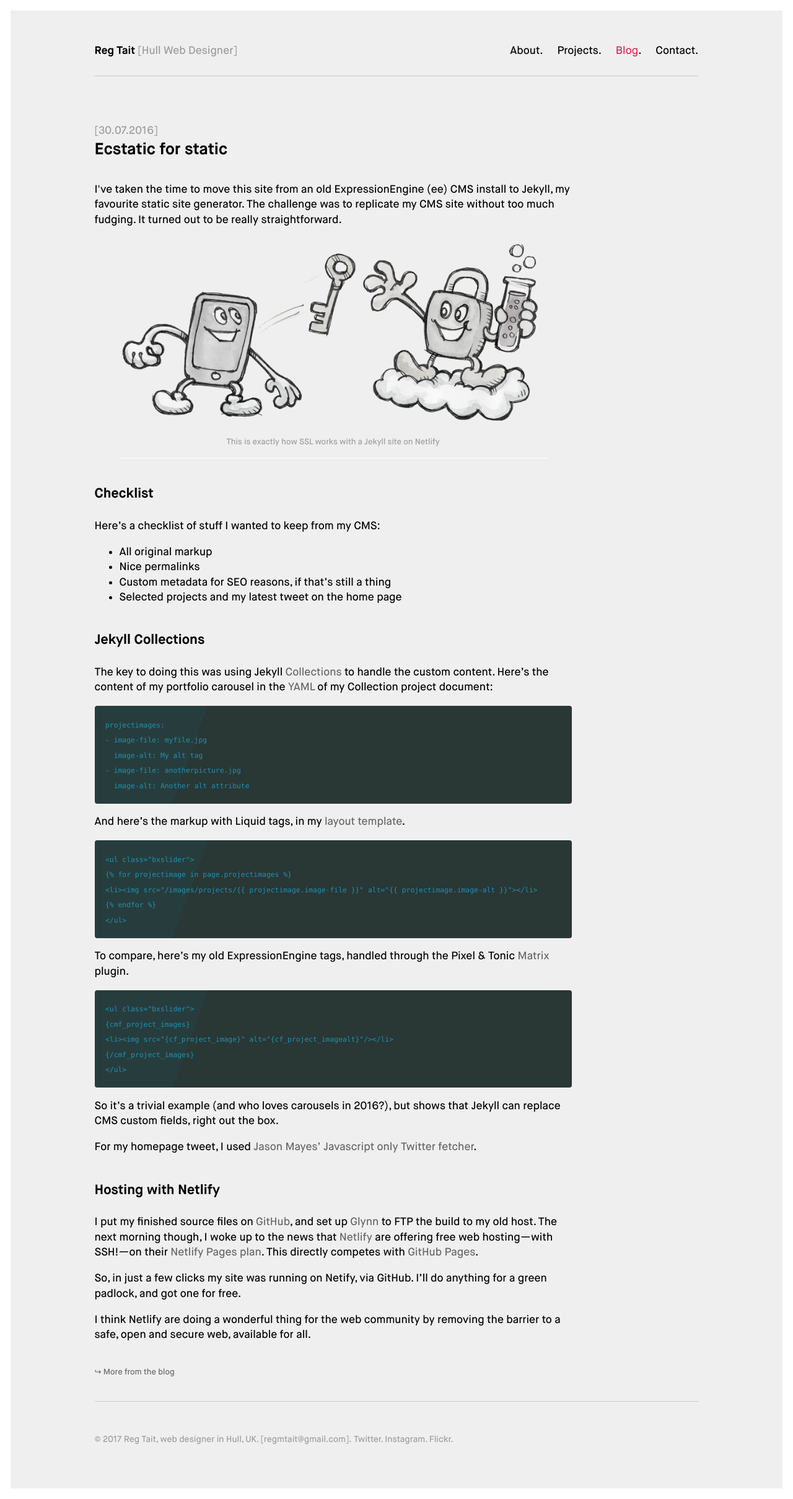
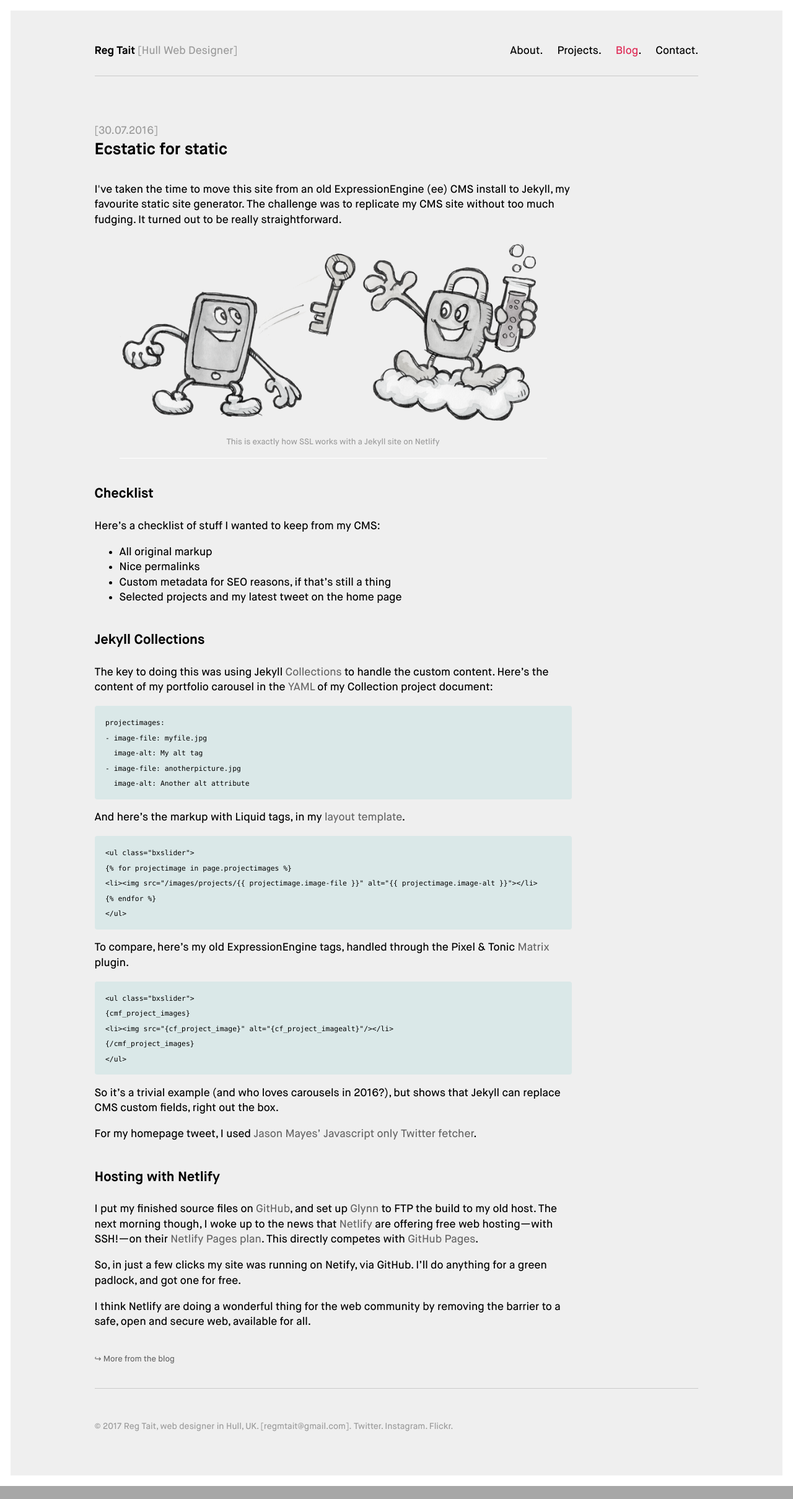
Before and after one commit to regmtait/regmtait.co.uk, a Jekyll site: the page built from _posts/2016-07-28-ee-to-jekyll.md, in a window 1280 px wide. Shown: the whole page at 62% size. Built offline with Jekyll 4.4.1, drawn with Linux system fonts in a browser that asks for light colours; after the commit the page ends 2398 px from its top, so only the background shows below that.

Commit message:
Better code styles

```diff
--- a/css/regmtait-main.scss
+++ b/css/regmtait-main.scss
@@ -12,8 +12,8 @@ $theme-pink: #df2854;
 $border-colour: #cacaca;
 $html-bg: #a7a7a7;
 $bg: #efefef;
-$pre-bg: #293735;
-$code: #1d92b4;
+$pre-bg: #dae8e8;
+$code: #000;
 $text-colour: #000;
 $text-lighter: #9b9b9b;
 $link-body: #666;
@@ -80,24 +80,12 @@ section.content p a:hover {color: $theme1;}
 
 pre {
 	background-color:  $pre-bg;
-	padding: 1em;
+	padding: 0.8em 1em;
 	border-radius: 4px;
 	white-space: pre-wrap;
 	z-index: 1;
 	overflow: hidden;
 	position: relative;
-}
-
-pre::before {
-    content: "";
-    width: 100%;
-    height: 100%;
-    transform: skew(-20deg);
-    position: absolute;
-    left: -80%;
-    top: 0;
-    z-index: 0;
-    background: rgba(0, 200, 255, 0.04);
 }
 
 code {
```
